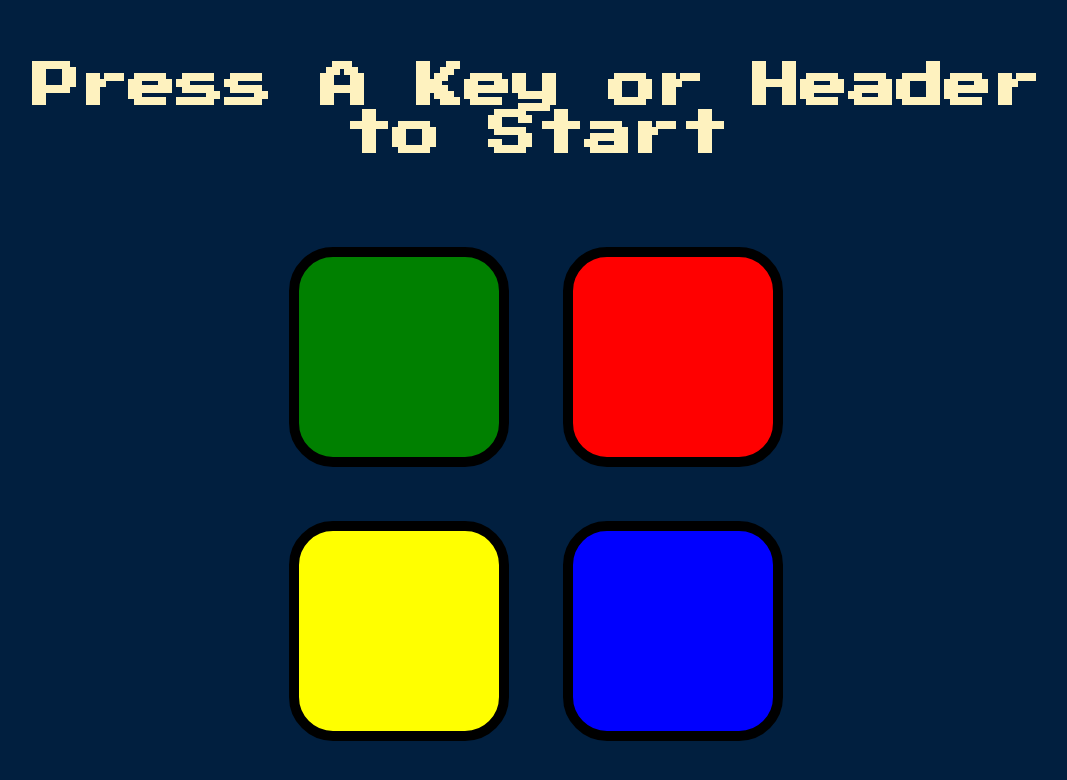
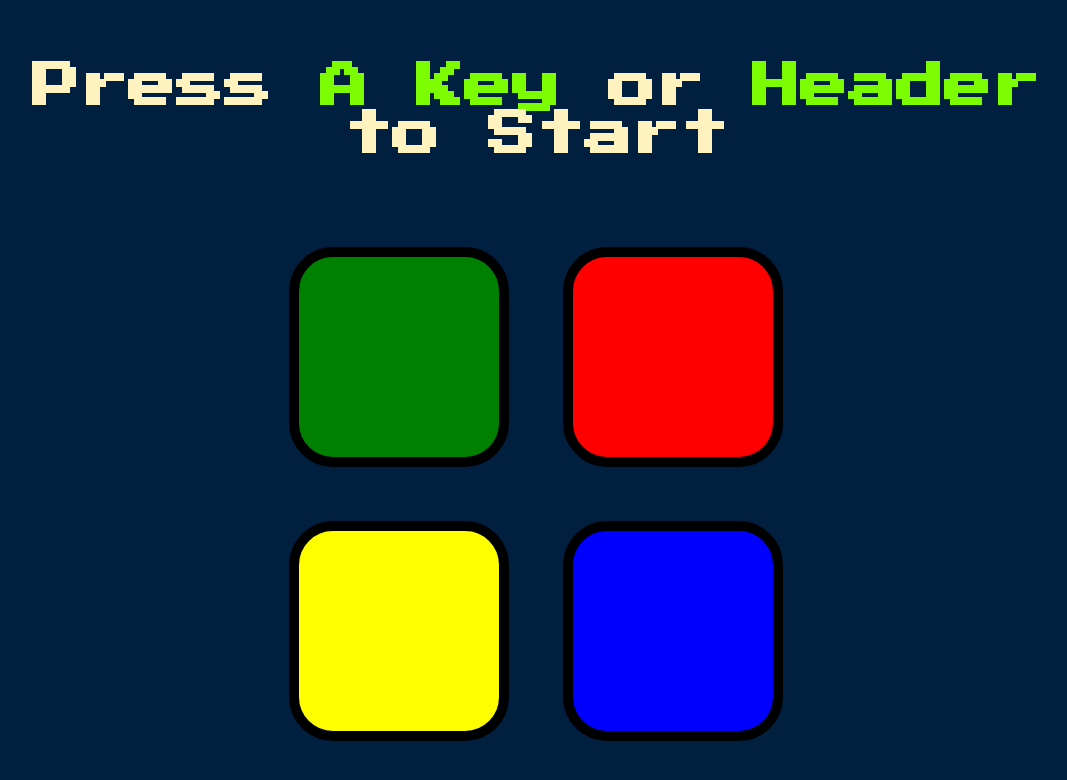
Before and after one commit to demixjr/Simon-Game, a plain HTML site: page index.html in a window 1280 px wide. Shown: the whole page, without its empty margins (104-1171 px from the left). Drawn offline with nearby package versions, Linux system fonts and the light colour scheme.

Commit message:
change h1 color

```diff
--- a/index.html
+++ b/index.html
@@ -9,7 +9,7 @@
 </head>
 
 <body>
-  <h1 id="level-title">Press A Key or Header to Start</h1>
+  <h1 id="level-title">Press <span>A Key</span> or <span>Header</span> to Start</h1>
 
   <div class="container">
     <div lass="row">
--- a/styles.css
+++ b/styles.css
@@ -8,6 +8,9 @@ body {
   font-size: 3rem;
   margin:  5%;
   color: #FEF2BF;
+}
+span{
+  color: lawngreen;
 }
 
 .container {
```
